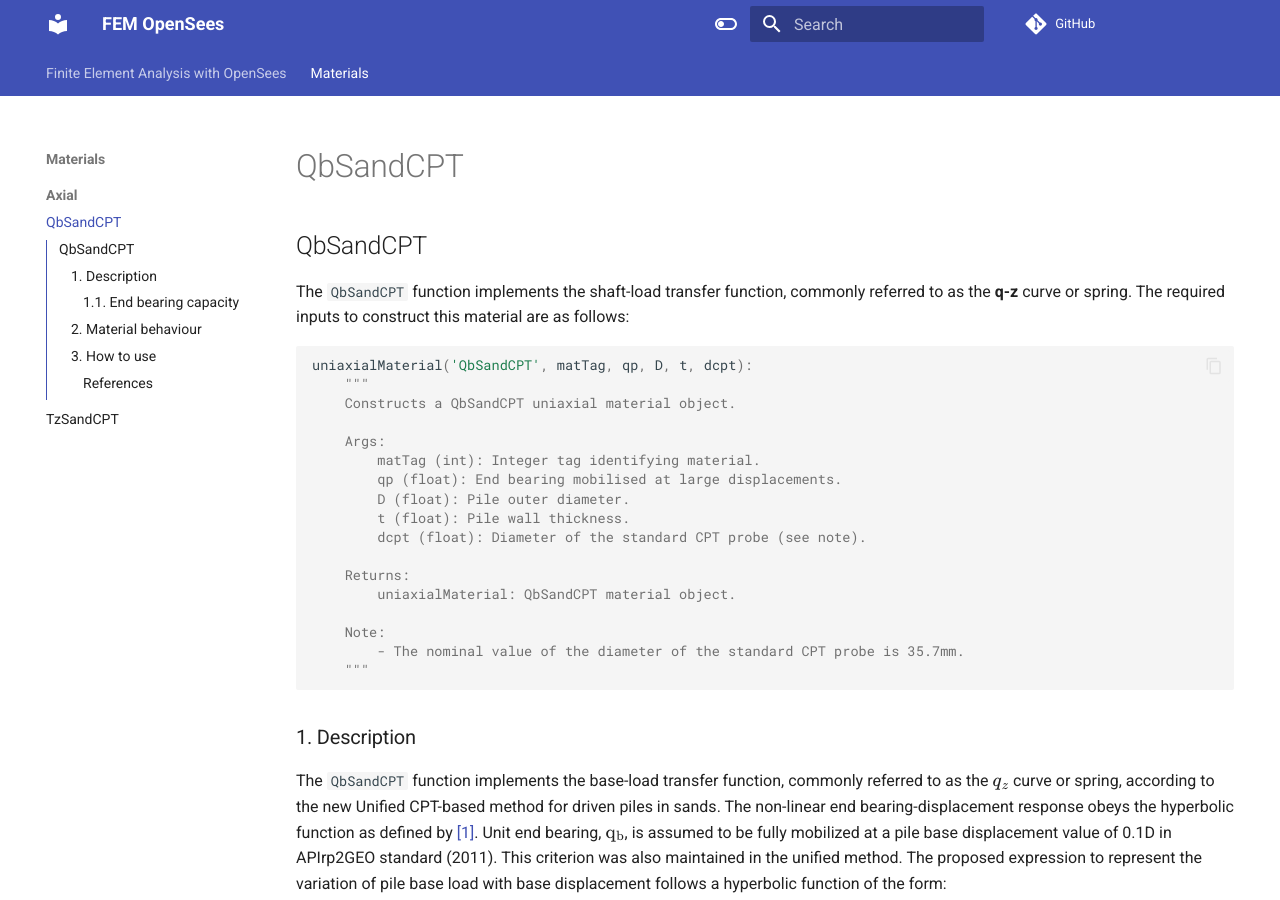
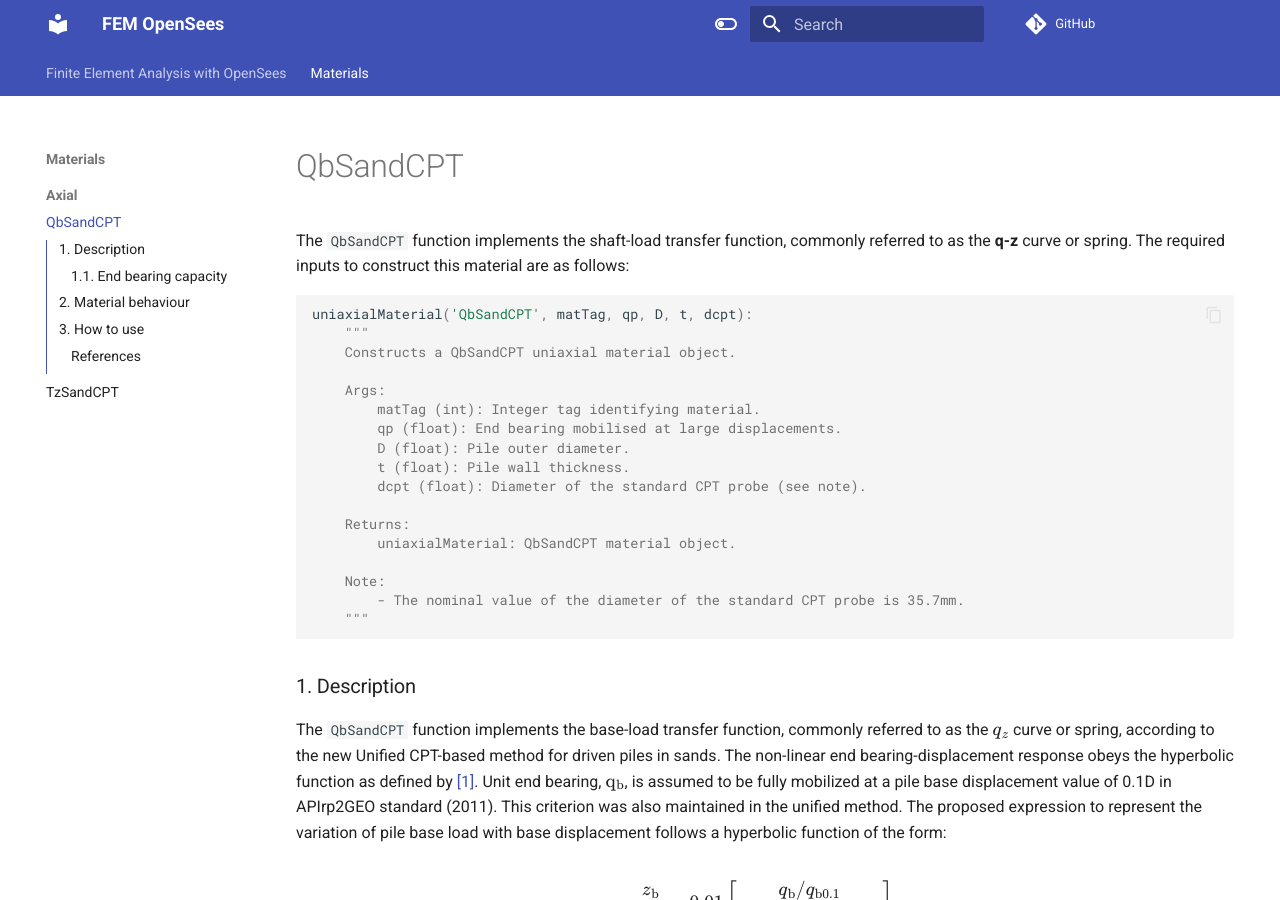
Before and after one commit to csasj/FEM_OpenSees, an MkDocs documentation site: the page built from docs/materials/axial/QbSandCPT.md, in a window 1280 px wide and 900 px high. Built offline with MkDocs 1.6.1 and Material for MkDocs 9.7.7, drawn with Linux system fonts in a browser that asks for light colours; comment, search, counter and statistics services are not loaded.

Commit message:
Head
Title no need since name file is displayed

```diff
--- a/docs/materials/axial/QbSandCPT.md
+++ b/docs/materials/axial/QbSandCPT.md
@@ -1,4 +1,3 @@
-## QbSandCPT
 
 The `QbSandCPT` function implements the shaft-load transfer function, commonly referred to as the **q-z** curve or spring. The required inputs to construct this material are as follows:
 
```
Also changed, not shown: docs/materials/axial/TzSandCPT.md (+0 -1 lines).
